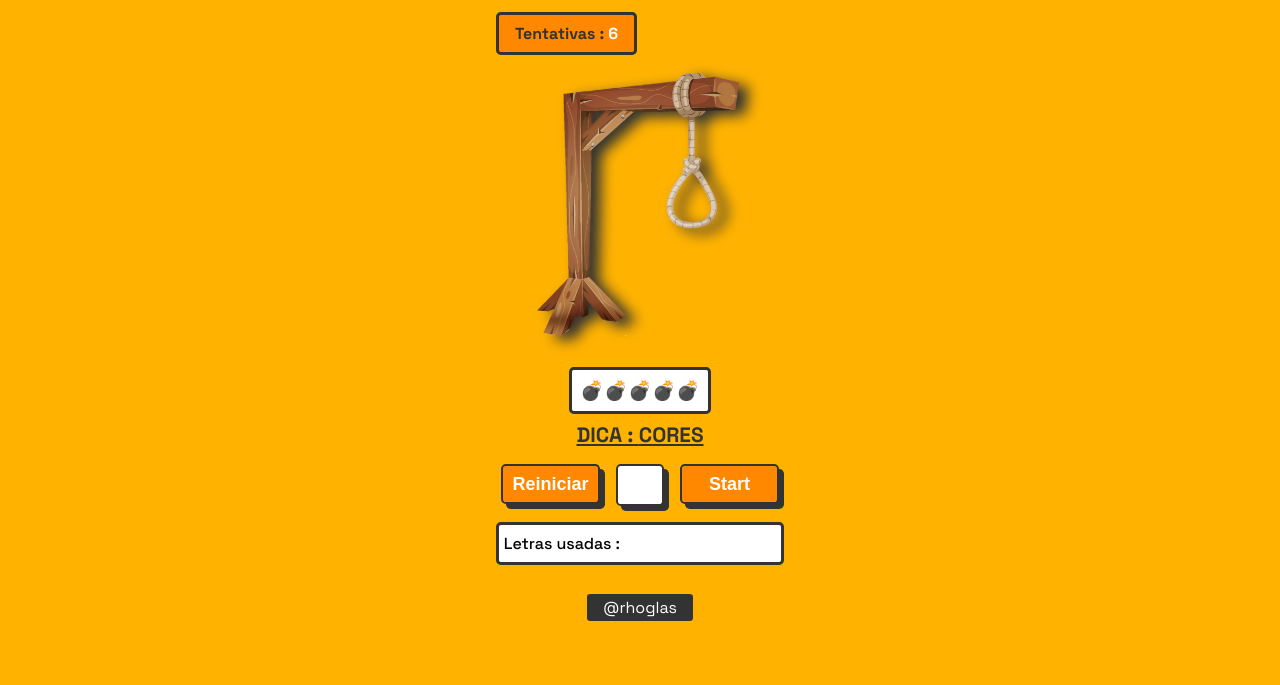
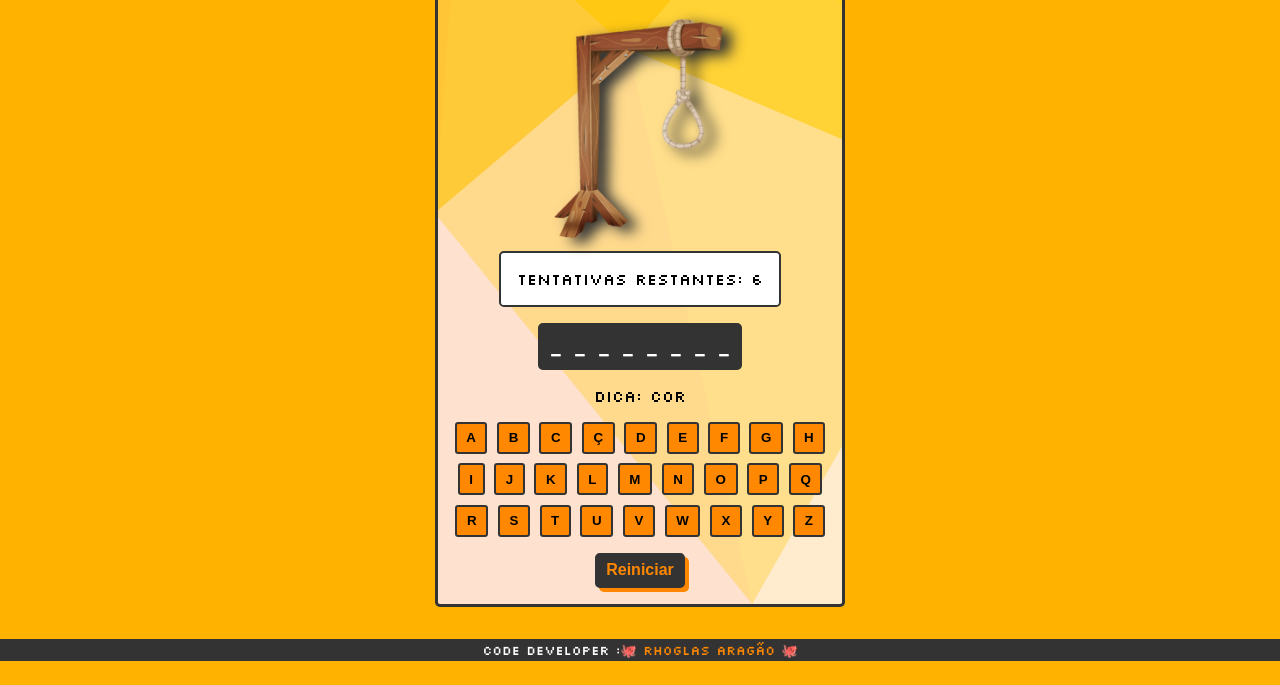
Before and after one commit to Rhoglas/jogo-da-forca, a plain HTML site: page index.html in a window 1280 px wide. Shown: the part 124-809 px from the top of the page. Drawn offline with Linux system fonts and the light colour scheme.

Commit message:
versão 2.0

```diff
--- a/css/style.css
+++ b/css/style.css
@@ -1,4 +1,4 @@
-@import url("https://fonts.googleapis.com/css2?family=Space+Grotesk:wght@400;500;600;700&display=swap");
+@import url("https://fonts.googleapis.com/css2?family=Silkscreen:wght@400;700&display=swap");
 
 :root {
   --color-1: #ffb300;
@@ -9,19 +9,7 @@
   --color-6: #23b315;
 
   scroll-behavior: smooth;
-  font-family: "Space Grotesk", sans-serif;
-}
-
-body {
-  background-color: var(--color-1);
-  display: flex;
-  flex-flow: column;
-  align-items: center;
-  justify-content: center;
-  gap: 1rem;
-  padding: 1.5rem;
-
-  height: 100vh;
+  font-family: "Silkscreen", cursive;
 }
 
 * {
@@ -29,10 +17,23 @@ body {
   padding: 0px;
   box-sizing: border-box;
 }
+body {
+  background-color: var(--color-1);
+  display: flex;
+  flex-flow: column;
+  align-items: center;
+}
 
 /* alerts */
 .sectionCont {
+  display: flex;
+  flex-flow: column;
+  justify-content: center;
+  align-items: center;
   position: absolute;
+  padding: 2rem;
+  text-align: center;
+  height: 70vh;
 }
 .alertCont {
   font-weight: bold;
@@ -40,9 +41,7 @@ body {
   padding: 0.5rem 1rem;
   margin: 1rem 0;
   border: 2px solid var(--color-5);
-
   color: var(--color-4);
-  /* border: 2px solid var(--color-4);  */
 }
 #error {
   background-color: var(--color-2);
@@ -55,29 +54,46 @@ body {
   background-color: var(--color-6);
   color: var(--color-5);
 }
-/* titulo */
-.titulo {
-  background-color: var(--color-5);
+
+/* tela do jogo */
+#cont-game {
+  background-image: url("../assets/icons/bg.png");
+  background-repeat: no-repeat;
+  background-position: center;
+  background-size: cover;
+  border: 3px solid var(--color-4);
+  border-radius: 0.3rem;
+  display: flex;
+  flex-flow: column;
+  align-items: center;
+  gap: 1rem;
+  margin: 1rem;
+  width: 410px;
+  max-width: 500px;
+}
+
+/* cabeçalho do jogo */
+#header-game {
+  background-color: var(--color-4);
   border: 2px solid var(--color-4);
   border-radius: 0.3rem;
-  box-shadow: 5px 5px 0px 0px var(--color-4);
-  padding: 0.3rem 1rem;
+  box-shadow: 5px 5px 0px 0px var(--color-2);
+  color: var(--color-2);
+  display: flex;
+  flex-flow: column;
+  gap: 1rem;
+  padding: 0.5rem 1rem;
+  margin: 1rem 0 0;
+  line-height: 2rem;
+  text-align: center;
+  width: 185px;
 }
 
-/* contador de jogadas */
-#attempts {
-  background-color: var(--color-2);
-  border: 0.2rem solid var(--color-4);
-  border-radius: 0.3rem;
-  color: var(--color-4);
-  display: inline-block;
-  padding: 0.5rem 1rem;
-  font-weight: bold;
-  margin: 0.5rem 0;
+/* main game */
+#main-game {
+  text-align: center;
 }
-#remainingAttempts {
-  color: var(--color-5);
-}
+
 /* imagem */
 .hangman-container {
   border-radius: 0.3rem;
@@ -88,99 +104,119 @@ body {
   filter: drop-shadow(10px 5px 7px var(--color-4));
 }
 .forcaImg {
-  height: 18rem;
+  height: 15rem;
 }
-/* palavras secretas e dicas */
+
+/* teclado */
+#keyboard {
+  display: flex;
+  flex-flow: row wrap;
+  align-items: center;
+  text-align: center;
+  justify-content: center;
+  padding: 1rem 0;
+  gap: 0.6rem;
+}
+.key {
+  background-color: var(--color-2);
+  border: 2px solid var(--color-4);
+  border-radius: 0.2rem;
+  cursor: pointer;
+  padding: 0.4rem 0.6rem;
+  transition: all 300ms ease-in;
+  font-weight: bolder;
+  z-index: 2;
+}
+.key:disabled {
+  opacity: 0.5;
+  border: 2px solid var(--color-5);
+  color: var(--color-5);
+}
+.key:hover {
+  background-color: var(--color-1);
+  transform: scale(1.1);
+}
+/* tentativas */
+#attempts {
+  background-color: var(--color-5);
+  border: 2px solid var(--color-4);
+  border-radius: 0.3rem;
+  padding: 1rem;
+}
+/* palavra secreta */
 .word-container {
   display: flex;
   flex-flow: column;
   align-items: center;
   justify-content: center;
 
-  padding: 1rem;
-  gap: 0.5rem;
+  gap: 1rem;
 }
 #word {
-  background-color: var(--color-5);
+  background-color: var(--color-4);
   border: 0.2rem solid var(--color-4);
   border-radius: 0.3rem;
+  color: var(--color-5);
   text-align: center;
   padding: 0.5rem;
   font-size: 1.2rem;
-  font-weight: bold;
 }
-.word-container > p {
-  text-decoration: underline;
-  font-size: 1.3rem;
-  font-weight: bold;
-  color: var(--color-4);
-}
-/* Controlhes do jogo */
-.guess-container {
-  display: flex;
-  gap: 1rem;
-  justify-content: center;
-}
-#guessInput {
-  border: none;
-  padding: 0;
-  outline: none;
-  width: 3rem;
-  padding: 0.5rem;
-  text-align: center;
-  font-size: 1.2rem;
-  font-weight: bold;
 
-  border: 2px solid var(--color-4);
-  box-shadow: 5px 5px 0px 0px var(--color-4);
-  border-radius: 0.3rem;
-  transition: 0.3s;
-}
-.button {
-  background-color: #ff8800;
+/* reiniciar jogo */
+#restartButton {
+  background-color: var(--color-4);
   border: 2px solid var(--color-4);
   border-radius: 0.3rem;
-  box-shadow: 5px 5px 0px 0px var(--color-4);
+  box-shadow: 4px 4px 0px 0px var(--color-2);
+  color: var(--color-2);
+  cursor: pointer;
+  line-height: 1;
+  font-size: 16px;
+  width: 90px;
+  height: 35px;
+  font-weight: bold;
+  text-align: center;
+  transition: all 0.3s ease-in-out;
+  margin: 0 0 1rem;
+}
+#restartButton:hover {
+  box-shadow: 0 0 var(--color-4);
+  color: var(--color-5);
+}
+#footer-game {
+  width: 100vw;
+  margin: 0 0 1.5rem;
+}
+#footer-game > p {
+  background-color: var(--color-4);
+  color: var(--color-5);
   display: flex;
-  align-items: center;
+  flex-flow: row wrap;
+  font-size: 13px;
   justify-content: center;
-  line-height: 1;
-  text-decoration: none;
-  color: #ffffff;
-  font-size: 18px;
-  width: 99px;
-  height: 40px;
-  font-weight: bold;
-
-  transition: 0.3s;
+  margin: 1rem 0 0;
+  padding: 0.2rem 0.5rem;
 }
 
-.button:hover {
-  box-shadow: 0 0 var(--color-4);
-  color: var(--color-4);
-  background-color: #ff8800;
+#footer-game > p > a {
+  color: var(--color-2);
+  text-decoration: none;
+  transition: all 0.2s ease-in-out;
 }
-/* lista de letras que ja foram usadas */
-#usedLetters {
-  background-color: #fff;
-  border-radius: 0.3rem;
-  border: 0.2rem solid var(--color-4);
-  font-weight: 500;
-  margin: 1rem 0;
-  padding: 0.5rem 0.3rem;
+#footer-game > p > a:hover {
+  color: var(--color-5);
 }
-#letters {
-  color: var(--color-2);
+
+@media (max-width: 440px) {
+  #cont-game {
+    width: 90%;
+    padding: 0.5rem;
+  }
+  #attempts {
+    padding: 0.3rem 1rem;
+    width: 80%;
+  }
+  #keyboard {
+    padding: 1rem;
+  }
 }
-/* rodapé */
-.portifolio {
-  background-color: var(--color-4);
-  border-radius: 0.2rem;
-  color: var(--color-5);
-  padding: 0.2rem 1rem;
-  text-decoration: none;
-}
-.portifolio:hover {
-  color: var(--color-2);
-  transition: all 700ms;
-}
--- a/index.html
+++ b/index.html
@@ -1,4 +1,3 @@
-<!DOCTYPE html>
 <html lang="pt-br">
   <head>
     <meta charset="UTF-8" />
@@ -6,6 +5,7 @@
       name="viewport"
       content="width=device-width, initial-scale=1.0"
     />
+    <!-- icone da pagina -->
     <link
       rel="shortcut icon"
       href="assets/icons/logo.png"
@@ -25,55 +25,39 @@
     <title>Jogo da forca</title>
   </head>
   <body>
-    <header>
-      <h1 class="titulo">Jogo da Forca</h1>
-    </header>
-    <main>
-      <!-- contador de tentativas restantes -->
-      <p id="attempts">Tentativas : <span id="remainingAttempts"> 6 </span></p>
-      <!-- imagem da forca -->
-      <section class="hangman-container">
+    <section id="cont-game">
+      <header id="header-game">
+        <h2>Jogo da Forca</h2>
+      </header>
+      <main id="main-game">
         <!-- Desenho da forca -->
-      </section>
-      <!-- botões de acerto e erro -->
-      <section class="word-container">
-        <div id="word"></div>
-        <p>DICA : <span id="category"></span></p>
-      </section>
-      <!-- resposta do usuário -->
-      <section class="guess-container">
-        <button
-          class="button"
-          id="restartButton"
+        <div class="hangman-container"></div>
+        <!-- palavra secreta e dica -->
+        <div class="word-container">
+          <p id="attempts">
+            Tentativas restantes: <span id="remainingAttempts">6</span>
+          </p>
+          <div id="word"></div>
+          <p>Dica: <span id="category"></span></p>
+        </div>
+        <!-- teclado -->
+        <div
+          id="keyboard"
+          class="keyboard"
         >
-          Reiniciar
-        </button>
-
-        <input
-          type="text"
-          id="guessInput"
-          maxlength="1"
-        />
-        <button
-          class="button"
-          id="guessButton"
-        >
-          Start
-        </button>
-      </section>
-      <!-- lista de letras usadas -->
-      <div id="usedLetters">Letras usadas : <span id="letters"></span></div>
-    </main>
+          <!-- Os botões do teclado serão gerados aqui -->
+        </div>
+        <button id="restartButton">Reiniciar</button>
+      </main>
+    </section>
     <section class="sectionCont">
       <!-- criar dinamicamente -->
-      </section>
     </section>
-    <footer>
-      <a
-        class="portifolio"
-        href="http://rhoglas.cloud"
-        >@rhoglas</a
-      >
+    <footer id="footer-game">
+      <p>
+        Code developer :
+        <a href="http://rhoglas.cloud"> 🐙 Rhoglas Aragão 🐙</a>
+      </p>
     </footer>
   </body>
 </html>
--- a/script.js
+++ b/script.js
@@ -1,127 +1,259 @@
-const hangmanSvg = document.querySelector("#hangman");
-const wordContainer = document.querySelector("#word");
-const letters = document.querySelector("#letters");
-const guessInput = document.querySelector("#guessInput");
-const guessButton = document.querySelector("#guessButton");
-const attemptsText = document.querySelector("#attempts");
-const remainingAttemptsSpan = document.querySelector("#remainingAttempts");
-const category = document.querySelector("#category");
-const hangman = document.querySelector(".hangman-container");
-const restartButton = document.querySelector("#restartButton");
-
 const wordArr = {
-  FRUTAS: [
-    "abacate",
+  Fruta: [
     "abacaxi",
-    "ameixa",
     "banana",
-    "cereja",
     "caju",
-    "carambola",
-    "côco",
     "damasco",
     "figo",
-    "framboesa",
     "goiaba",
     "kiwi",
     "laranja",
-    "limão",
+    "maça",
+    "melancia",
+    "melao",
     "manga",
-    "maracujá",
-    "maçã",
-    "melancia",
-    "melão",
+    "morango",
+    "pessego",
+    "uva",
+    "pera",
+    "ameixa",
+    "coco",
+    "limao",
+    "tangerina",
+    "papaya",
+    "abobora",
+    "pitanga",
+    "açai",
+    "bacaba",
+    "cereja",
+    "amora",
+    "framboesa",
+    "groselha",
+    "maracuja",
+    "uvaia",
+    "grapefruit",
+    "guarana",
+    "jabuticaba",
+    "tamarindo",
+    "tâmara",
+    "roma",
+    "jaca",
+    "caqui",
+    "pomelo",
+    "lichia",
+    "nectarina",
+    "carambola",
+    "acerola",
     "mirtilo",
-    "morango",
-    "pera",
-    "pêssego",
-    "pitanga",
+    "pitaya",
+    "avela",
+    "castanha",
+    "noz",
+    "amendoa",
+    "caja",
+    "atemoia",
+    "azarole",
+    "bergamota",
+    "cajui",
+    "canistel",
+    "cupuaçu",
+    "custard",
+    "embaúba",
+    "feijoa",
+    "gaba",
+    "jaca",
+    "jambolao",
+    "jamelao",
+    "jatoba",
+    "jenipapo",
+    "kinkan",
+    "lima",
+    "mamei",
+    "mangaba",
+    "marmelo",
+    "miranha",
+    "murici",
+    "nespera",
+    "pequi",
+    "pitomba",
     "pomelo",
-    "tangerina",
-    "uva",
+    "rambutan",
+    "romena",
+    "rubra",
+    "santal",
+    "santol",
+    "sapoti",
+    "seriguela",
+    "sorveira",
+    "tamarindo",
+    "toranja",
+    "tucuma",
+    "umbu",
   ],
-  ANIMAIS: [
-    "avestruz",
-    "alce",
-    "anaconda",
-    "albatroz",
-    "arraia",
-    "atum",
-    "cachorro",
-    "camelo",
-    "cavalo",
-    "coala",
-    "coruja",
-    "crocodilo",
-    "elefante",
-    "gato",
-    "girafa",
-    "golfinho",
-    "hiena",
-    "hipopótamo",
-    "leão",
-    "lobo",
-    "lontra",
-    "macaco",
-    "panda",
-    "peixe",
-    "puma",
-    "rinoceronte",
-    "serpente",
-    "tartaruga",
+  Animal: [
+    "leao",
     "tigre",
     "urso",
-    "vaca",
-    "veado",
+    "cachorro",
+    "gato",
+    "pato",
+    "passaro",
+    "elefante",
+    "rato",
+    "cobra",
+    "tartaruga",
     "zebra",
+    "foca",
+    "lobo",
+    "camelo",
+    "jacare",
+    "hiena",
+    "gnu",
+    "coiote",
+    "pinguim",
+    "gorila",
+    "rinoceronte",
+    "caranguejo",
+    "cavalo",
+    "galinha",
+    "pavao",
+    "borboleta",
+    "raposa",
+    "aguia",
+    "tubarao",
+    "golfinho",
+    "girafa",
+    "esquilo",
+    "hiena",
+    "morcego",
+    "tatu",
+    "gaviao",
+    "cisne",
+    "arara",
+    "sapo",
+    "anta",
+    "morcego",
+    "alce",
+    "polvo",
+    "ouriço",
+    "aguia",
+    "castor",
+    "garça",
+    "panda",
+    "quokka",
+    "peixe",
+    "ra",
+    "tartaruga",
+    "falcao",
+    "aguia",
+    "suricata",
+    "faisao",
+    "dromedario",
+    "mariposa",
+    "ra",
+    "formiga",
+    "lince",
+    "suricate",
+    "antilope",
+    "lontra",
+    "foca",
+    "iguana",
+    "tartaruga",
+    "marreco",
+    "gazela",
+    "canguru",
+    "borboleta",
+    "lhama",
+    "peixinho",
+    "tubarao",
+    "salmao",
+    "aranha",
+    "cobra",
+    "pardal",
+    "periquito",
+    "pomba",
+    "aguia",
+    "orca",
+    "leopardo",
+    "camarao",
+    "tatu",
+    "lagartixa",
+    "galo",
+    "carpa",
+    "carneiro",
+    "caranguejo",
+    "garoupa",
+    "camaleao",
+    "chinchila",
   ],
-  CORES: [
+  Cor: [
+    "vermelho",
+    "azul",
+    "verde",
     "amarelo",
-    "azul",
+    "rosa",
+    "roxo",
+    "laranja",
+    "marrom",
+    "preto",
     "branco",
-    "laranja",
-    "preto",
-    "roxo",
-    "rosa",
-    "verde",
-    "vermelho",
+    "cinza",
+    "bege",
+    "dourado",
+    "prateado",
+    "turquesa",
+    "violeta",
+    "ciano",
+    "magenta",
+    "aqua",
+    "indigo",
+    "oliveira",
+    "coral",
+    "rubi",
+    "tangerina",
+    "lavanda",
+    "bordo",
+    "terracota",
+    "marmore",
   ],
   // Adicione mais listas de arrays, se desejar...
 };
 
-const categories = Object.keys(wordArr);
+let selectedCategory = "frutas";
+let selectedWord = "";
+let guessedLetters = [];
+let remainingAttempts = 6;
+
+const hangmanSvg = document.querySelector("#hangman");
+const hangman = document.querySelector(".hangman-container");
+const wordContainer = document.querySelector("#word");
+const guessInput = document.querySelector("#guessInput");
+const guessButton = document.querySelector("#guessButton");
+const restartButton = document.querySelector("#restartButton");
+const attemptsText = document.querySelector("#attempts");
+const remainingAttemptsSpan = document.querySelector("#remainingAttempts");
+const categorySpan = document.querySelector("#category");
+const keyboard = document.querySelector("#keyboard");
+
+// Array com as letras do alfabeto
+const alphabet = "abcçdefghijklmnopqrstuvwxyz".split("");
+
+// Função para escolher um item aleatorio de um array
 const chooseRandomItem = (array) => {
   return array[Math.floor(Math.random() * array.length)];
 };
 
-const randomCategory = chooseRandomItem(categories);
-const randomWord = chooseRandomItem(wordArr[randomCategory]);
-
-let selectedWord = randomWord;
-let guessedLetters = [];
-let remainingAttempts = 6;
-
-// Escolher uma categoria aleatória e uma palavra aleatória da categoria
+// Corrija a função chooseRandomCategoryAndWord
 const chooseRandomCategoryAndWord = () => {
+  const categories = Object.keys(wordArr);
   selectedCategory = chooseRandomItem(categories);
-  category.textContent = selectedCategory;
-  selectedWord = chooseRandomItem(wordArr[selectedCategory]);
+  const categoryWords = wordArr[selectedCategory];
+  selectedWord = chooseRandomItem(categoryWords);
+  categorySpan.textContent = selectedCategory;
 };
 
-// Initialize the word display
-const initializeWordDisplay = () => {
-  let display = "";
-  for (const letter of selectedWord) {
-    if (guessedLetters.includes(letter)) {
-      display += letter + " ";
-    } else {
-      display += "💣";
-    }
-  }
-  wordContainer.textContent = display;
-};
-
-// Lista de URLs das imagens da forca
+// Função para atualizar a imagem da forca com base nas tentativas restantes
+const updateHangmanSvg = () => {
   const hangmanImages = [
     `assets/img/0.png`,
     `assets/img/1.png`,
@@ -132,9 +264,6 @@ const hangmanImages = [
     `assets/img/6.png`,
   ];
 
-// Função para atualizar a imagem da forca com base nas tentativas restantes
-const updateHangmanSvg = () => {
-  // Obtém o índice da imagem com base nas tentativas restantes
   const imageIndex = 6 - remainingAttempts;
 
   if (imageIndex >= 0 && imageIndex < hangmanImages.length) {
@@ -151,16 +280,27 @@ const updateHangmanSvg = () => {
     hangman.appendChild(img);
   }
 };
+// Função para criar e adicionar botões do teclado
+const createKeyboardButtons = () => {
+  alphabet.forEach((letter) => {
+    const button = document.createElement("button");
+    button.classList.add("key");
+    button.textContent = letter.toUpperCase();
+    keyboard.appendChild(button);
 
-// Função para atualizar a lista de letras usadas
-const updateUsedLetters = () => {
-  letters.textContent = `${guessedLetters.join(" , ")}`;
+    // Adicionar um evento de clique ao botão gerado
+    button.addEventListener("click", () => {
+      if (!button.disabled) {
+        handleGuess(letter);
+        button.disabled = true;
+      }
+    });
+  });
 };
 
 // criar alert
 function criarEAdicionarElemento(tag, atributos, texto) {
   var elemento = document.createElement(tag);
-
   if (atributos) {
     for (var chave in atributos) {
       if (atributos.hasOwnProperty(chave)) {
@@ -168,17 +308,13 @@ function criarEAdicionarElemento(tag, atributos, texto) {
       }
     }
   }
-
   if (texto) {
     var textoNode = document.createTextNode(texto);
     elemento.appendChild(textoNode);
   }
-
   // Adicione o elemento ao corpo do documento (ou a qualquer outro elemento pai desejado)
-
   document.querySelector(".sectionCont").appendChild(elemento);
-
-  // Retorne o elemento criado para que você possa usá-lo posteriormente, se necessário
+  // Retorne o elemento criado para que voce possa usa-lo posteriormente, se necessario
   return elemento;
 }
 
@@ -189,12 +325,12 @@ function removerElemento(elemento) {
   }
 }
 
-// Lidar com o clique no botão de adivinhar
-guessButton.addEventListener("click", () => {
-  const guess = guessInput.value.toLowerCase();
-  if (guess && !guessedLetters.includes(guess)) {
+// Função para lidar com a adivinhação
+const handleGuess = (guess) => {
+  guess = guess.toLowerCase(); // Certifica-se de que a letra seja minúscula
+
+  if (!guessedLetters.includes(guess)) {
     guessedLetters.push(guess);
-    updateUsedLetters(); // Atualiza a lista de letras usadas
     if (!selectedWord.includes(guess)) {
       remainingAttempts--;
       var meuElemento = criarEAdicionarElemento(
@@ -205,6 +341,7 @@ guessButton.addEventListener("click", () => {
       setTimeout(() => {
         removerElemento(meuElemento);
       }, 2000);
+      // console.log(`Erro: Letra ${guess} não está na palavra.`);
       updateHangmanSvg();
       if (remainingAttempts === 0) {
         setTimeout(() => {
@@ -237,39 +374,63 @@ guessButton.addEventListener("click", () => {
         }, 2000);
       }, 1000);
     }
+  } else {
+    console.log("Erro: Você já adivinhou esta letra antes.");
   }
-  guessInput.value = "";
+};
+
+// Lidar com o clique no botão de reiniciar
+restartButton.addEventListener("click", () => {
+  restartGame();
 });
 
-//Verifica se o jogo foi ganho
+// Função para habilitar todos os botões do teclado
+const enableAllKeyboardButtons = () => {
+  const keyboardButtons = document.querySelectorAll(".key");
+  keyboardButtons.forEach((button) => {
+    button.disabled = false;
+  });
+};
+
+// Função para reiniciar o jogo
+const restartGame = () => {
+  chooseRandomCategoryAndWord();
+  guessedLetters = [];
+  remainingAttempts = 6;
+  initializeWordDisplay();
+  updateHangmanSvg();
+  remainingAttemptsSpan.textContent = remainingAttempts;
+  // Habilitar todos os botões do teclado
+  enableAllKeyboardButtons();
+};
+
+// Função para inicializar a exibição da palavra oculta
+const initializeWordDisplay = () => {
+  const wordDisplay = [];
+  for (const letter of selectedWord) {
+    if (guessedLetters.includes(letter)) {
+      wordDisplay.push(letter);
+    } else {
+      wordDisplay.push("_");
+    }
+  }
+  wordContainer.textContent = wordDisplay.join(" ");
+};
+
+// Função para verificar se o jogador ganhou o jogo
 const isGameWon = () => {
   return selectedWord
     .split("")
     .every((letter) => guessedLetters.includes(letter));
 };
 
-// Reiniciar o jogo
-const restartGame = () => {
-  chooseRandomCategoryAndWord();
-  guessedLetters = []; // Zera a lista de letras usadas
-  remainingAttempts = 6;
-  initializeWordDisplay();
-  updateHangmanSvg();
-  remainingAttemptsSpan.textContent = remainingAttempts;
-  updateUsedLetters(); // Atualiza a lista de letras usadas para ficar vazia
-};
-// Lidar com o clique no botão de reiniciar
-restartButton.addEventListener("click", () => {
-  restartGame();
-});
-
 // Inicializar o jogo
 const startGame = () => {
+  createKeyboardButtons();
   chooseRandomCategoryAndWord();
   initializeWordDisplay();
   updateHangmanSvg();
   remainingAttemptsSpan.textContent = remainingAttempts;
-  updateUsedLetters(); // Certifica-se de que a lista de letras usadas está vazia no início do jogo
+  // updateUsedLetters();
 };
-
 startGame();
```
Also changed, not shown: assets/icons/bg.png (added). Lines whose indentation alone changed are shown as unchanged.
